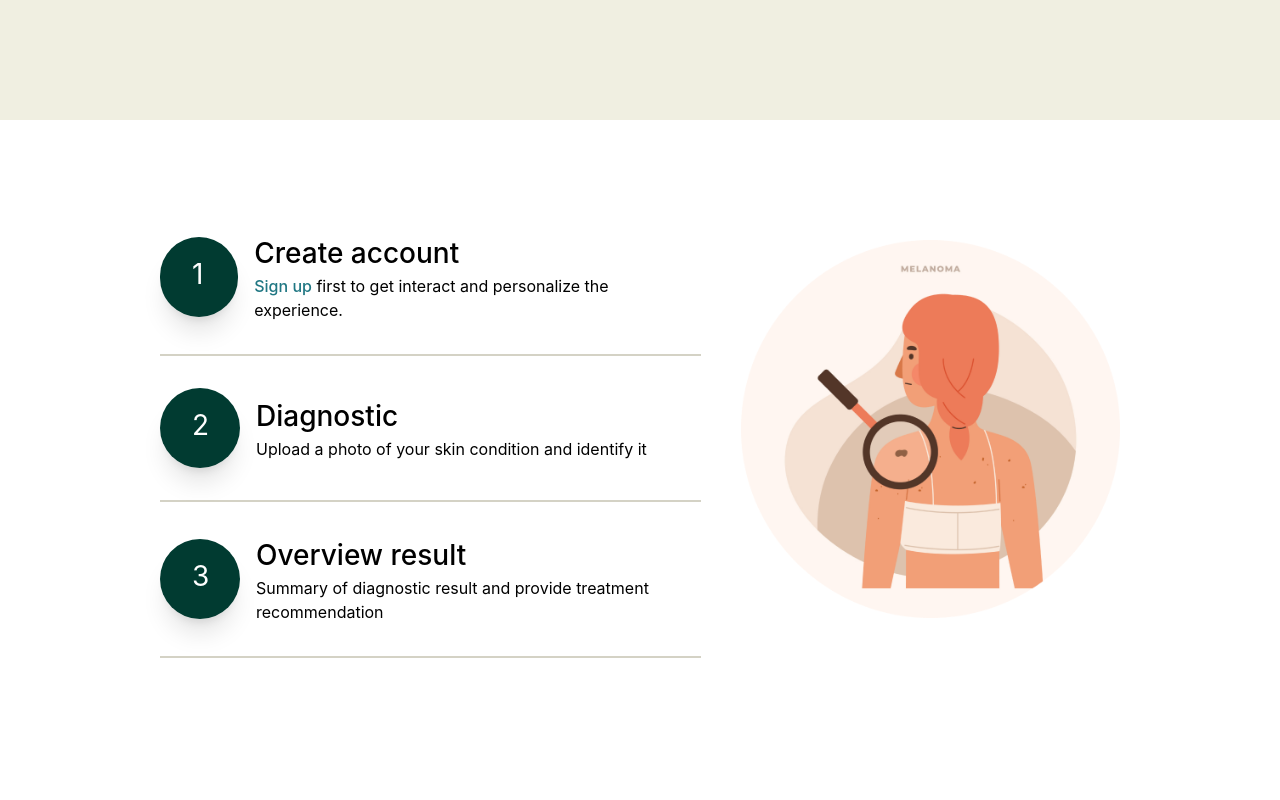
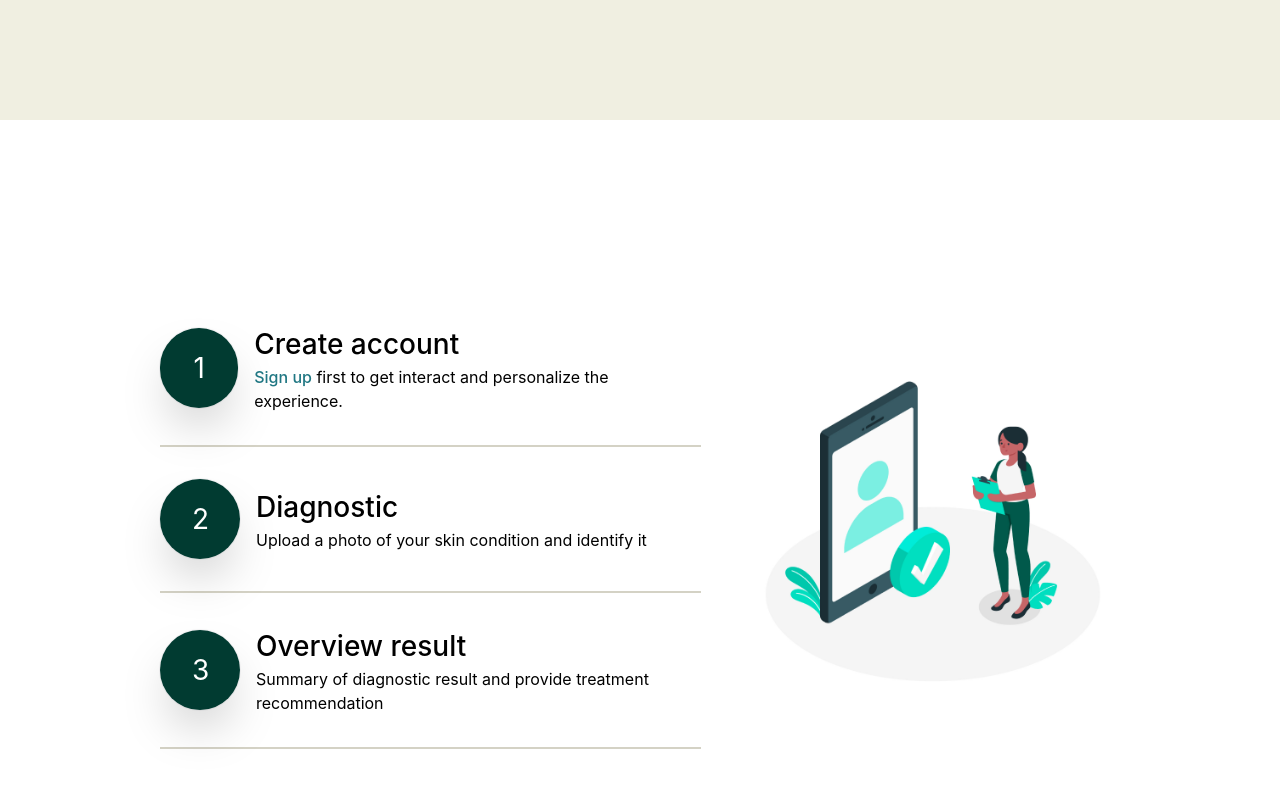
Before and after one commit to Auletta-Khansa/SkinFirst, a React (Create React App) app: page / in a window 1280 px wide. Shown: the part 1480-2280 px from the top of the page. Built offline with nearby package versions, Linux system fonts and the light colour scheme.

Commit message:
update handle button on content

```diff
--- a/src/components/pages/LandingPage.jsx
+++ b/src/components/pages/LandingPage.jsx
@@ -1,9 +1,32 @@
-import React from 'react'
+import React, { useState } from 'react'
 import { Link } from 'react-router-dom'
 
-import ImageDiagnostic from "../assets/img/image-landing-page.png"
+import ImageDiagnostic1 from "../assets/img/sign-up.png"
+import ImageDiagnostic2 from "../assets/img/image-landing-page.png"
+import ImageDiagnostic3 from "../assets/img/overview-result.png"
 
 const LandingPage = () => {
+  const [stateButton, setStateButton] = useState({
+    default: true,
+    one: false,
+    two: false,
+    three: false,
+  });
+
+  const handleButton = (number) => {
+    if(number===1){
+      setStateButton({default:false,one:true,two:false,three:false})
+    }
+    else if(number===2){
+      setStateButton({default:false,one:false,two:true,three:false})
+    }
+    else if(number===3){
+      setStateButton({default:false,one:false,two:false,three:true})
+    }
+    else return
+  }
+
+
   return (
     <>
     {/*SkinFirst */}
@@ -45,39 +68,42 @@ const LandingPage = () => {
     </div>
 
     {/* */}
-    <section className='min-h-screen px-40 pt-20'>
-      <div className='flex justify-between gap-10'>
-        <div className='flex-col justify-between items'>
-          <div className=' border-b-2 border-primary-3 py-8 flex items-center'>
-            <div className='rounded-full bg-primary-0 py-4 px-4 shadow-xl w-[80px] h-[80px]'>
+    <section className='min-h-screen px-40 flex items-center'>
+      <div className='flex justify-end gap-10'>
+        <div className='flex-col justify-start'>
+          <div className='border-b-2 border-primary-3 py-8 flex items-center'>
+            <button onClick={()=>handleButton(1)} className='rounded-full bg-primary-0 py-4 px-4 shadow-2xl w-[80px] h-[80px] hover:bg-primary-2 cursor-pointer select-none duration-200 ring-1 ring-slate-900/5 focus:bg-primary-2 active:bg-primary-4'>
               <span className='text-white text-[28px] p-4'>1</span>
-            </div>
+            </button>
             <div className='flex-col px-4'>
               <h1 className='text-[28px] font-medium'>Create account</h1>
-              <p><Link to="/signup" className='font-medium text-[#207783]'>Sign up</Link> first to get interact and personalize the experience.</p>
+              <p><Link to="/signup" className='font-medium text-[#207783] hover:underline'>Sign up</Link> first to get interact and personalize the experience.</p>
             </div>
           </div>
           <div className=' border-b-2 border-primary-3 py-8 flex items-center'>
-            <div className='rounded-full bg-primary-0 py-4 px-4 shadow-xl w-[80px] h-[80px]'>
+            <button onClick={()=>handleButton(2)} className='rounded-full bg-primary-0 py-4 px-4 shadow-2xl w-[80px] h-[80px] hover:bg-primary-2 cursor-pointer select-none duration-200 ring-1 ring-slate-900/5 focus:bg-primary-2 active:bg-primary-4'>
               <span className='text-white text-[28px] p-4'>2</span>
-            </div>
+            </button>
             <div className='flex-col px-4'>
               <h1 className='text-[28px] font-medium'>Diagnostic</h1>
               <p>Upload a photo of your skin condition and identify it</p>
             </div>
           </div>
           <div className=' border-b-2 border-primary-3 py-8 flex items-center'>
-            <div className='rounded-full bg-primary-0 py-4 px-4 shadow-xl w-[80px] h-[80px]'>
+            <button onClick={()=>handleButton(3)} className='rounded-full bg-primary-0 py-4 px-4 shadow-2xl w-[80px] h-[80px] hover:bg-primary-2 cursor-pointer select-none duration-200 ring-1 ring-slate-900/5 focus:bg-primary-2 active:bg-primary-4'>
               <span className='text-white text-[28px] p-4'>3</span>
-            </div>
+            </button>
             <div className='flex-col px-4'>
               <h1 className='text-[28px] font-medium'>Overview result</h1>
               <p>Summary of diagnostic result and provide treatment recommendation </p>
             </div>
           </div>
         </div>
-        <div className='flex items-center'>
-          <img src={ImageDiagnostic} alt='skin-diagnostic'/>
+        <div className='flex items-center justify-end'>
+        {stateButton.default ? <img src={ImageDiagnostic1} className='' alt='skin-diagnostic1'/> : null}
+          {stateButton.one ? <img src={ImageDiagnostic1} className='' alt='skin-diagnostic1'/> : null}
+          {stateButton.two ? <img src={ImageDiagnostic2} className='' alt='skin-diagnostic2'/> : null}
+          {stateButton.three ? <img src={ImageDiagnostic3} alt='skin-diagnostic3'/> : null}
         </div>
       </div>
     </section>
```
